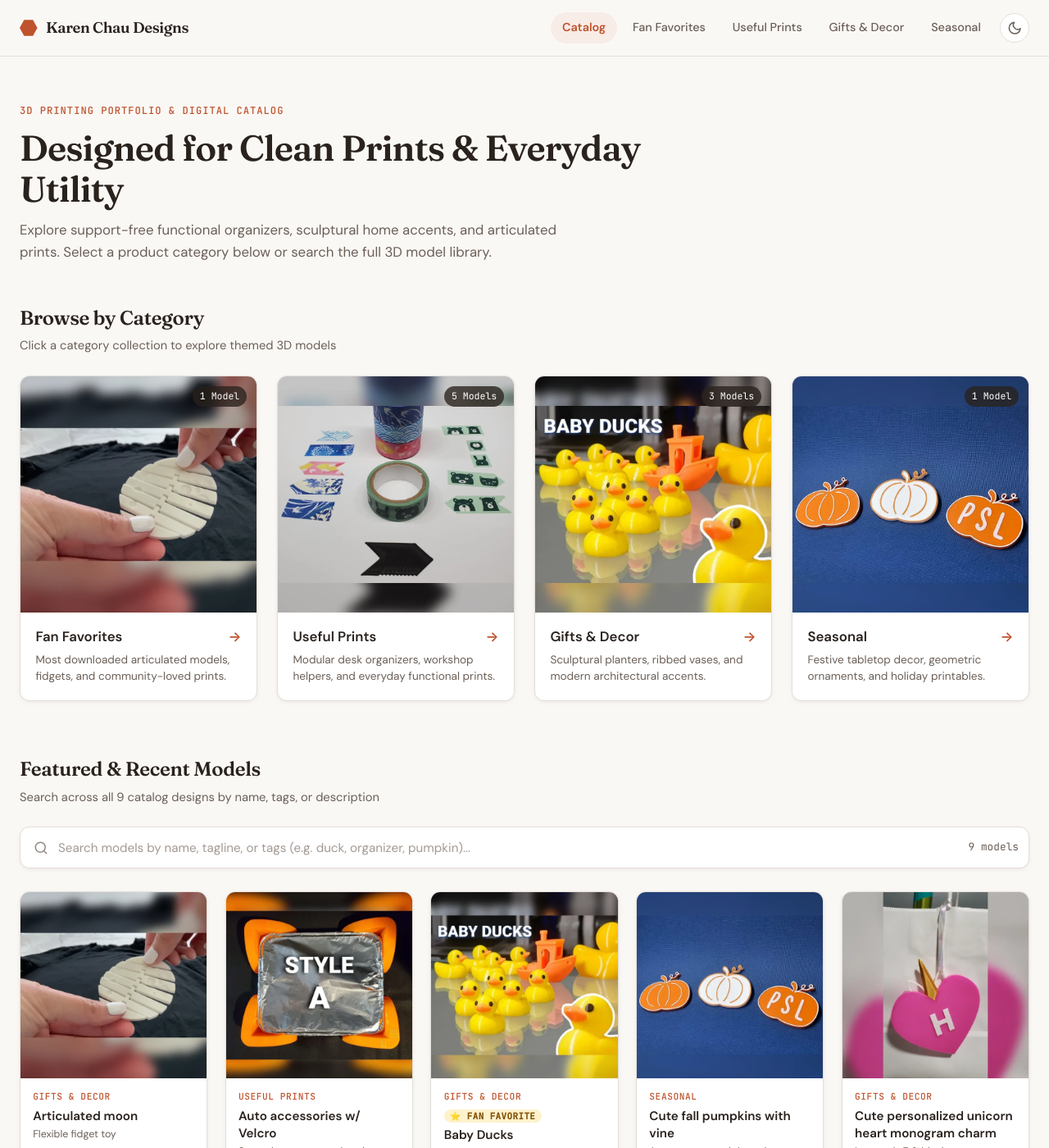
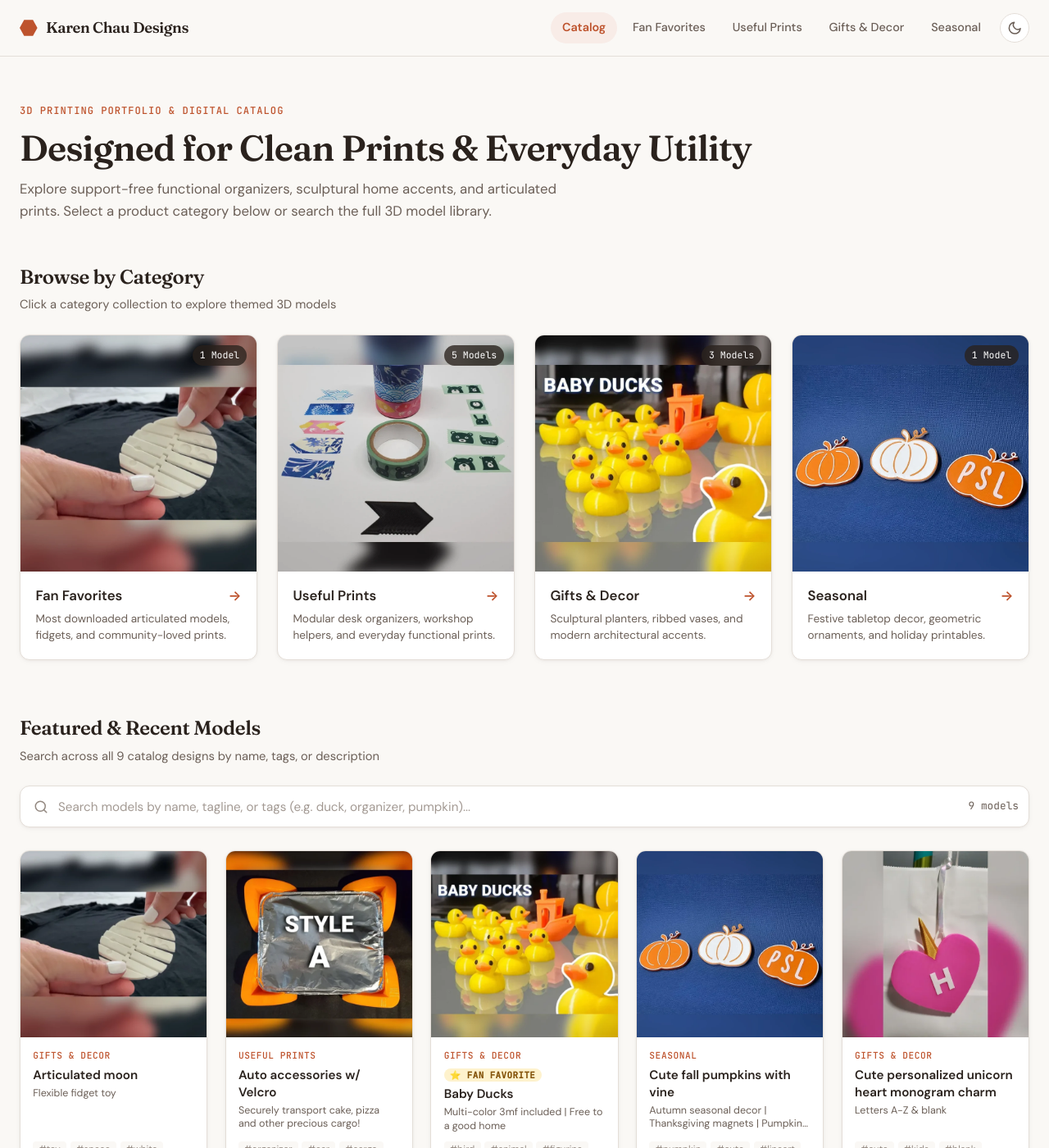
Before and after one commit to karenchaudesigns/3d-model-catalog, a Jekyll site: the page built from index.html, in a window 1280 px wide and 1400 px high. Shown: the whole window at 82% size. Built offline with Jekyll 4.4.1, drawn with Linux system fonts in a browser that asks for light colours.

Commit message:
Let homepage hero title use full width instead of wrapping early

```diff
--- a/assets/css/style.css
+++ b/assets/css/style.css
@@ -279,7 +279,7 @@ a {
 }
 
 .hero-content {
-  max-width: 48rem;
+  max-width: none;
 }
 
 .eyebrow {
```
